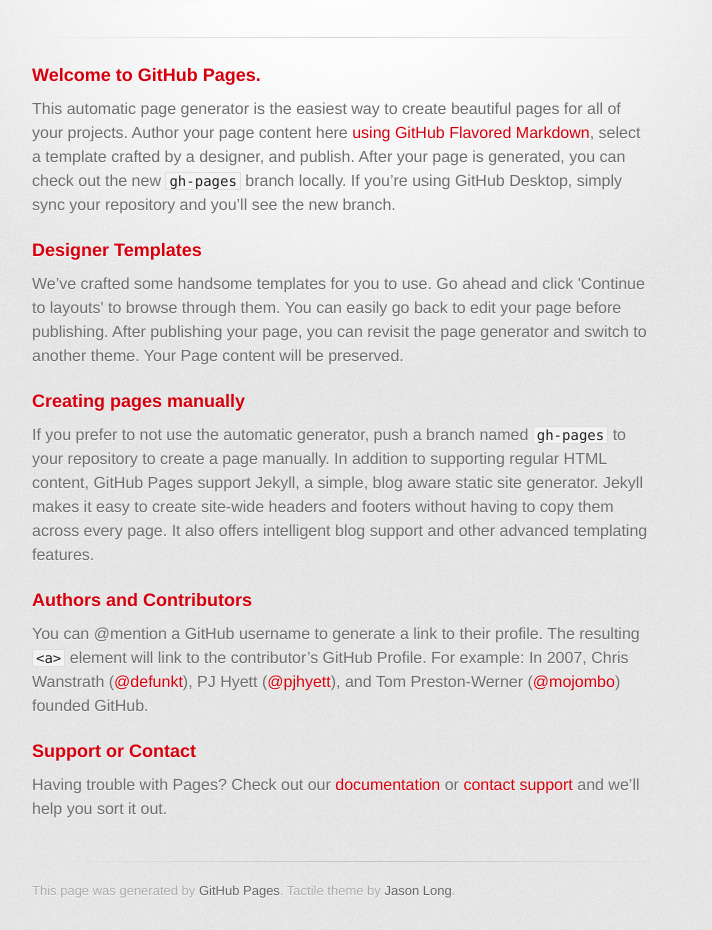
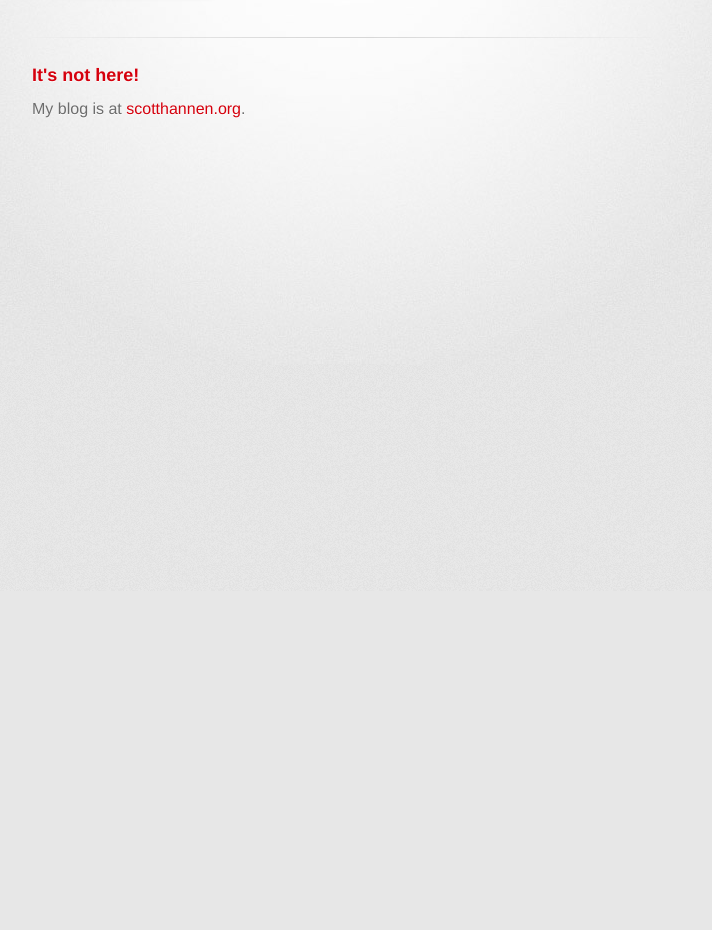
Before and after one commit to scotthannen/scotthannen.github.io, a plain HTML site: page index.html in a window 1280 px wide. Shown: the part 209-1139 px from the top of the page, without its empty margins (298-1010 px from the left). After the commit the page ends 800 px from the top, so only its background shows below. Drawn offline with Linux system fonts and the light colour scheme; a web font is replaced by a local one.

Commit message:
Create index.html

```diff
--- a/index.html
+++ b/index.html
@@ -29,35 +29,12 @@
         <hr>
 
         <section id="main_content">
-          <h3>
-<a id="welcome-to-github-pages" class="anchor" href="#welcome-to-github-pages" aria-hidden="true"><span aria-hidden="true" class="octicon octicon-link"></span></a>Welcome to GitHub Pages.</h3>
+          <h3>It's not here!</h3>
+          <div>My blog is at <a href="http://scotthannen.org/">scotthannen.org</a>.</div>
 
-<p>This automatic page generator is the easiest way to create beautiful pages for all of your projects. Author your page content here <a href="https://guides.github.com/features/mastering-markdown/">using GitHub Flavored Markdown</a>, select a template crafted by a designer, and publish. After your page is generated, you can check out the new <code>gh-pages</code> branch locally. If you’re using GitHub Desktop, simply sync your repository and you’ll see the new branch.</p>
-
-<h3>
-<a id="designer-templates" class="anchor" href="#designer-templates" aria-hidden="true"><span aria-hidden="true" class="octicon octicon-link"></span></a>Designer Templates</h3>
-
-<p>We’ve crafted some handsome templates for you to use. Go ahead and click 'Continue to layouts' to browse through them. You can easily go back to edit your page before publishing. After publishing your page, you can revisit the page generator and switch to another theme. Your Page content will be preserved.</p>
-
-<h3>
-<a id="creating-pages-manually" class="anchor" href="#creating-pages-manually" aria-hidden="true"><span aria-hidden="true" class="octicon octicon-link"></span></a>Creating pages manually</h3>
-
-<p>If you prefer to not use the automatic generator, push a branch named <code>gh-pages</code> to your repository to create a page manually. In addition to supporting regular HTML content, GitHub Pages support Jekyll, a simple, blog aware static site generator. Jekyll makes it easy to create site-wide headers and footers without having to copy them across every page. It also offers intelligent blog support and other advanced templating features.</p>
-
-<h3>
-<a id="authors-and-contributors" class="anchor" href="#authors-and-contributors" aria-hidden="true"><span aria-hidden="true" class="octicon octicon-link"></span></a>Authors and Contributors</h3>
-
-<p>You can @mention a GitHub username to generate a link to their profile. The resulting <code>&lt;a&gt;</code> element will link to the contributor’s GitHub Profile. For example: In 2007, Chris Wanstrath (<a href="https://github.com/defunkt" class="user-mention">@defunkt</a>), PJ Hyett (<a href="https://github.com/pjhyett" class="user-mention">@pjhyett</a>), and Tom Preston-Werner (<a href="https://github.com/mojombo" class="user-mention">@mojombo</a>) founded GitHub.</p>
-
-<h3>
-<a id="support-or-contact" class="anchor" href="#support-or-contact" aria-hidden="true"><span aria-hidden="true" class="octicon octicon-link"></span></a>Support or Contact</h3>
-
-<p>Having trouble with Pages? Check out our <a href="https://help.github.com/pages">documentation</a> or <a href="https://github.com/contact">contact support</a> and we’ll help you sort it out.</p>
         </section>
 
-        <footer>
-          This page was generated by <a href="https://pages.github.com">GitHub Pages</a>. Tactile theme by <a href="https://twitter.com/jasonlong">Jason Long</a>.
-        </footer>
+
 
 
       </div>
```
